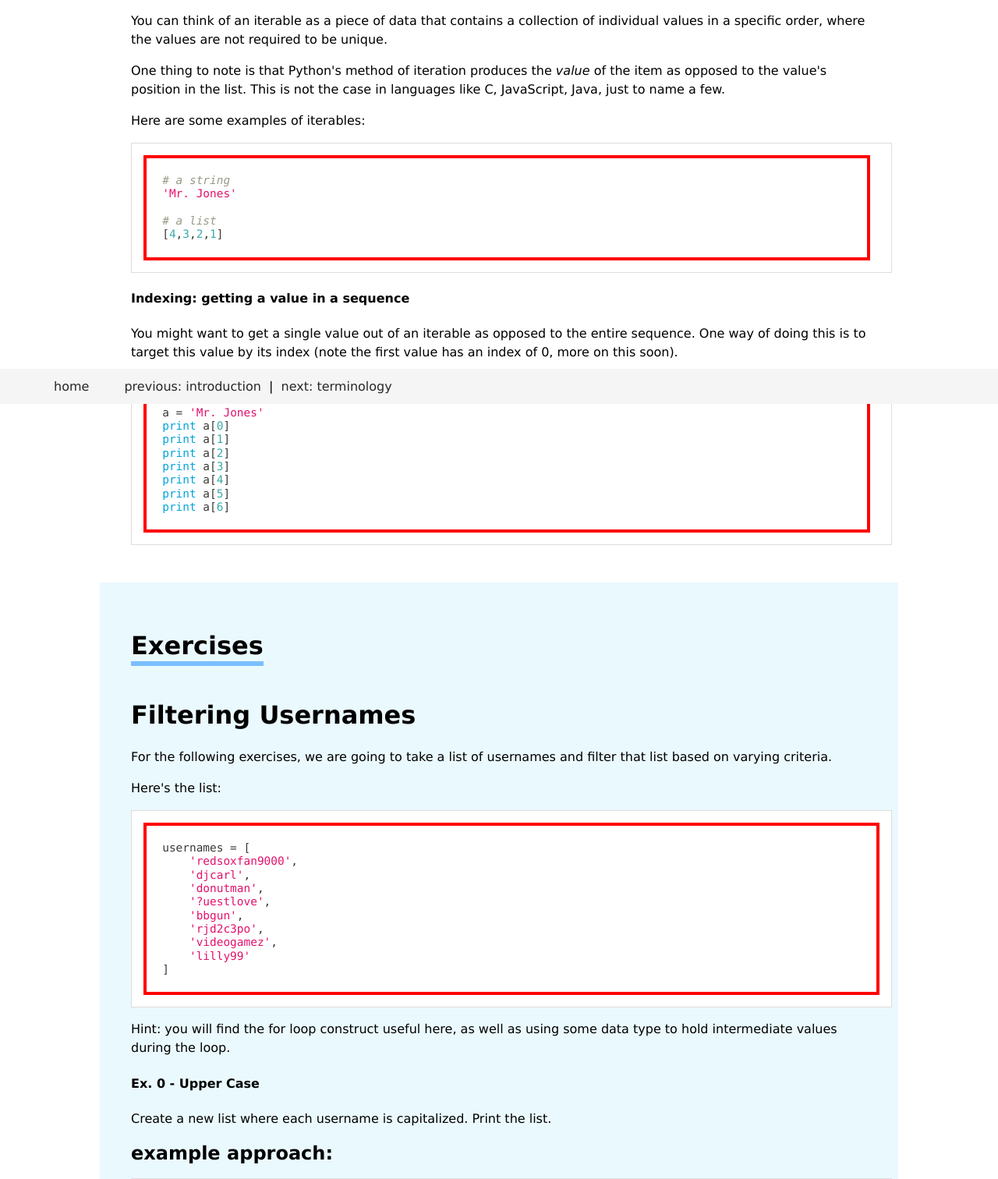
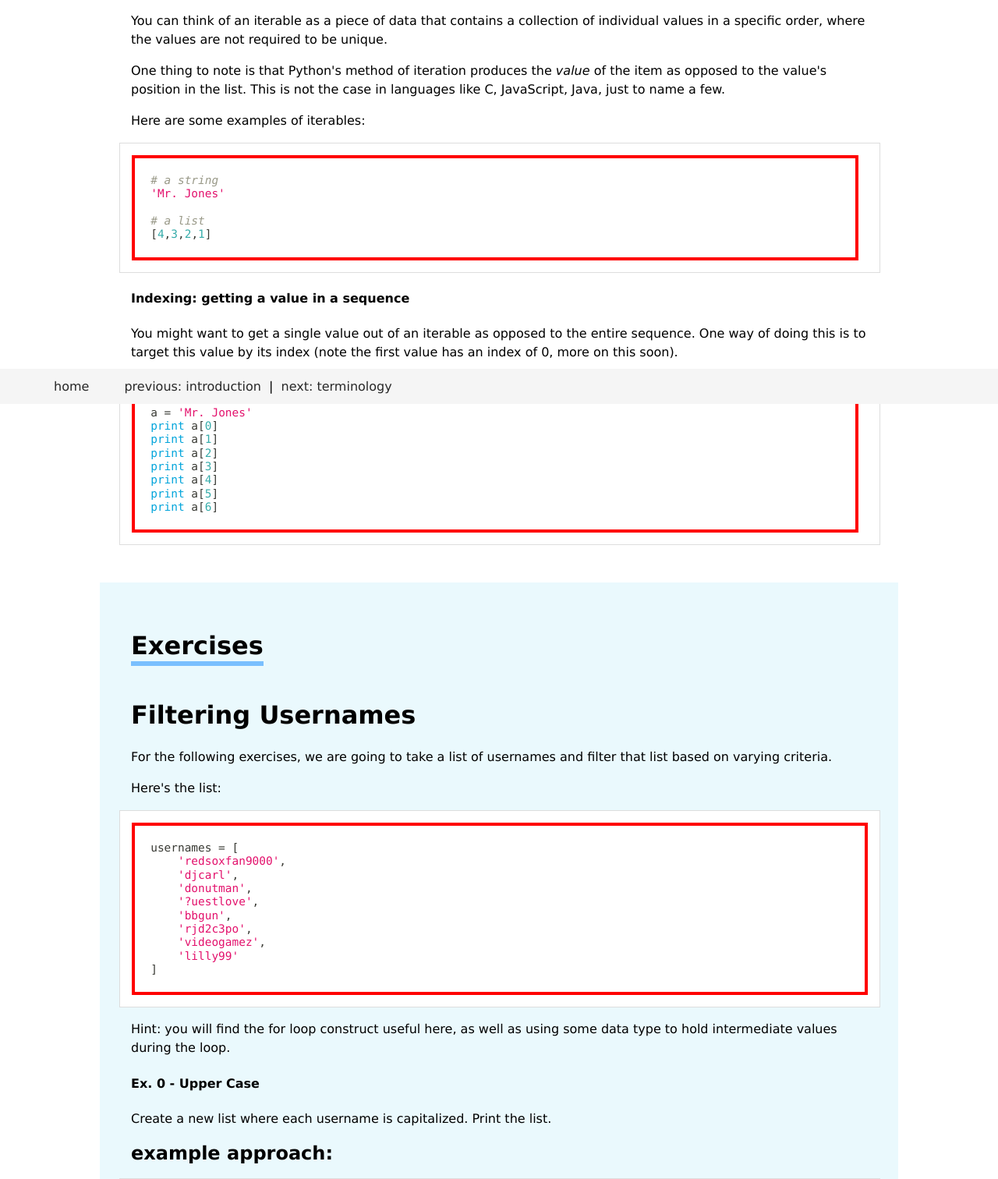
Before and after one commit to foundling/Python-Book, a Flask app: page /ch/1 in a window 1280 px wide. Shown: the part 282-1794 px from the top of the page at 78% size. Run offline with Flask 2, Linux system fonts and the light colour scheme.

Commit message:
reordered css tags to fix code centering in page

```diff
--- a/static/css/chapters.css
+++ b/static/css/chapters.css
@@ -12,6 +12,8 @@ pre {
   overflow-x: auto;
   width: 100%;
 }
+
+
 code.language-python {
     width: calc(100% - 60px);
 }
@@ -89,3 +91,7 @@ h1 {
 code {
   border: 4px solid red;
 }
+
+.language-python pre {
+  margin-left: -15px;
+}
--- a/templates/styles/chapter_styles.html
+++ b/templates/styles/chapter_styles.html
@@ -1,3 +1,3 @@
-<link rel="stylesheet" type="text/css" href="{{url_for('static',filename='css/chapters.css')}}">
 <link rel="stylesheet" type="text/css" href="{{url_for('static',filename='css/prism.css')}}">
 <link rel="stylesheet" type="text/css" href="{{url_for('static',filename='css/gh.css')}}">
+<link rel="stylesheet" type="text/css" href="{{url_for('static',filename='css/chapters.css')}}">
```
Also changed, not shown: 1 other file.
